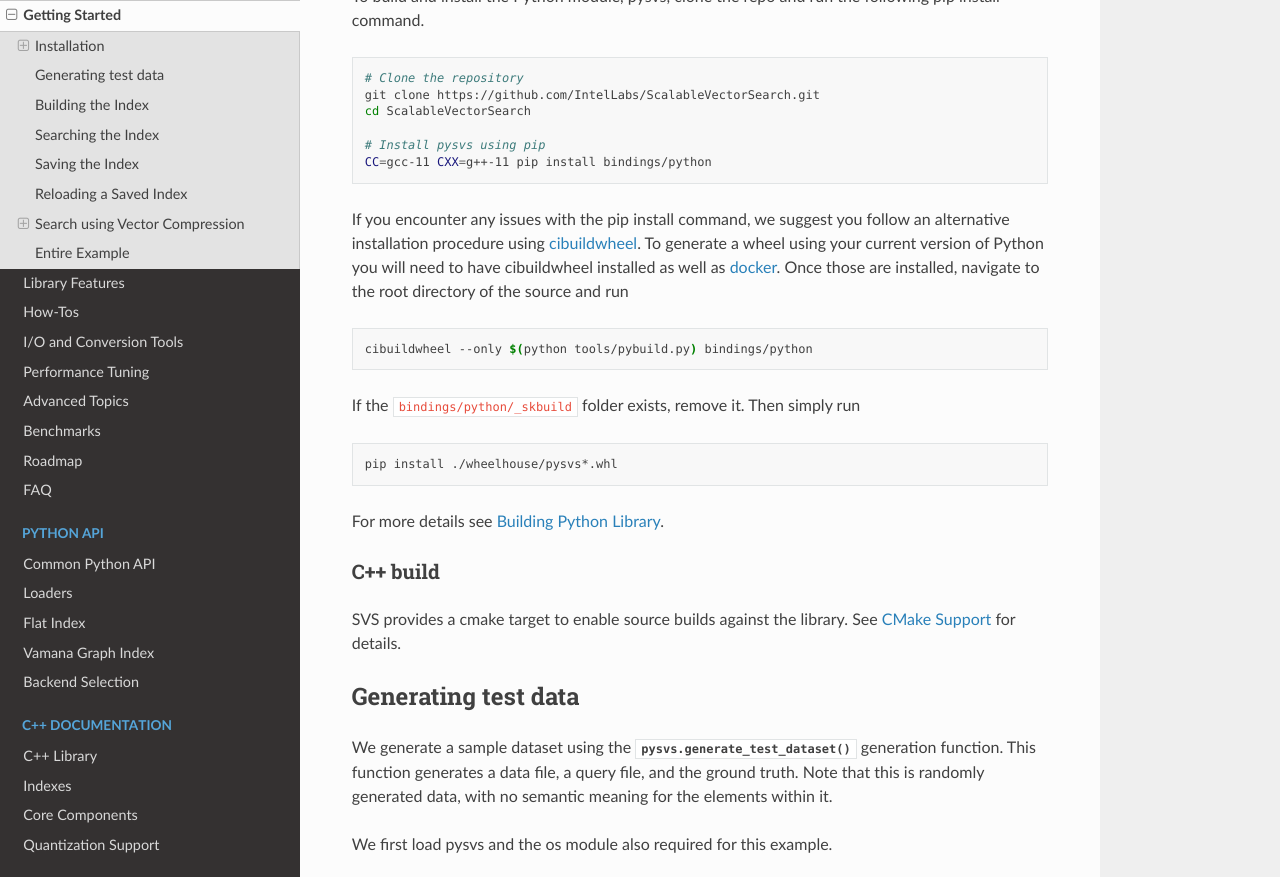
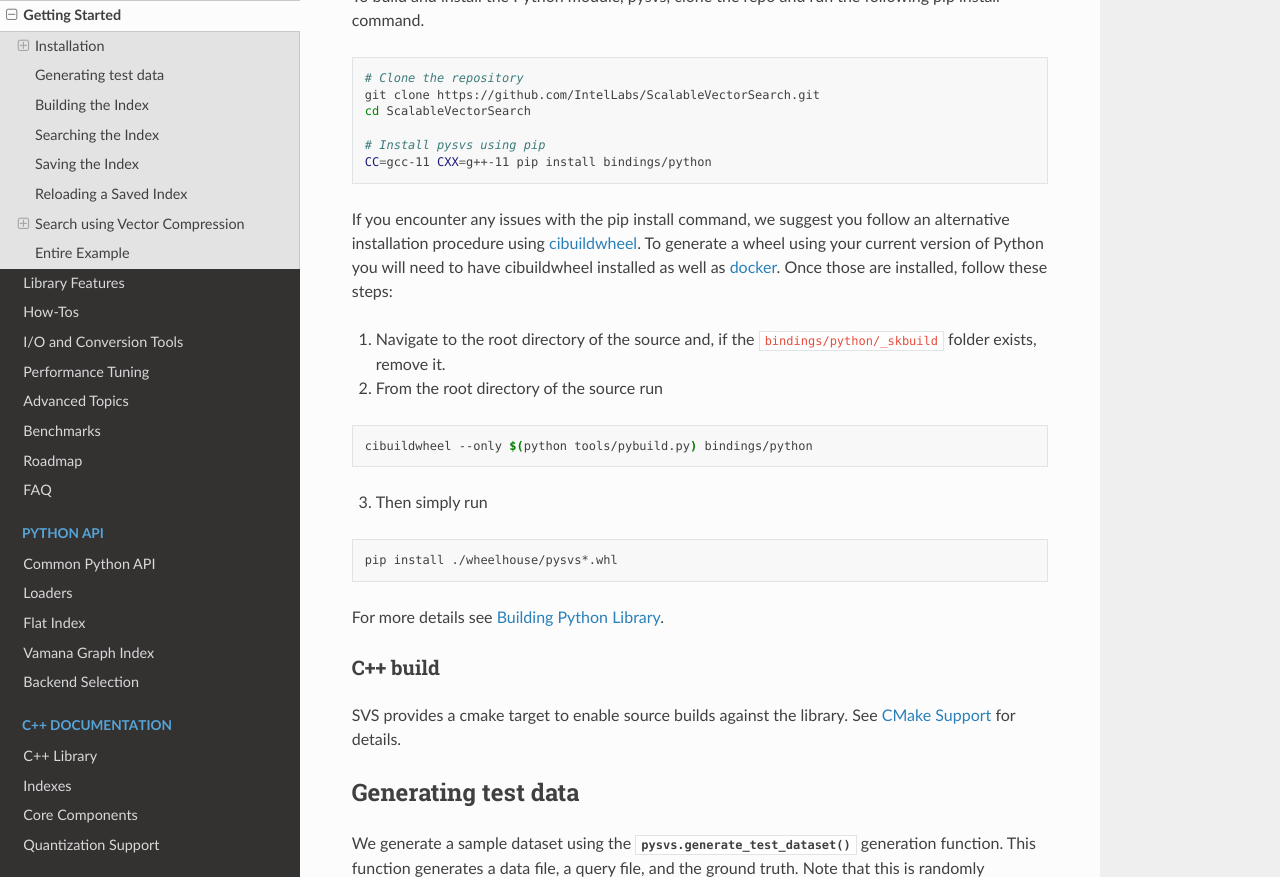
Before and after one commit to intel/ScalableVectorSearch, a Sphinx documentation site: the page built from docs/start.rst, in a window 1280 px wide and 900 px high, scrolled down 1003 px, cut to the strip 0-877 px from the top of the window. Built offline with Sphinx 7.4.7 and the Read the Docs theme 2.0.0, drawn with Linux system fonts in a browser that asks for light colours.

Commit message:
Minor changes to Getting Started section.

```diff
--- a/docs/start.rst
+++ b/docs/start.rst
@@ -47,13 +47,17 @@ To build and install the Python module, pysvs, clone the repo and run the follow
 If you encounter any issues with the pip install command, we suggest you follow an alternative installation procedure using
 `cibuildwheel <https://cibuildwheel.readthedocs.io/en/stable/>`_. To generate a wheel using your current version of
 Python you will need to have cibuildwheel installed as well as `docker <https://www.docker.com/>`_.
-Once those are installed, navigate to the root directory of the source and run
+Once those are installed, follow these steps:
+
+1. Navigate to the root directory of the source and, if the ``bindings/python/_skbuild`` folder exists, remove it.
+
+2. From the root directory of the source run
 
 .. code-block:: sh
 
     cibuildwheel --only $(python tools/pybuild.py) bindings/python
 
-If the ``bindings/python/_skbuild`` folder exists, remove it. Then simply run
+3. Then simply run
 
 .. code-block:: sh
 
```
